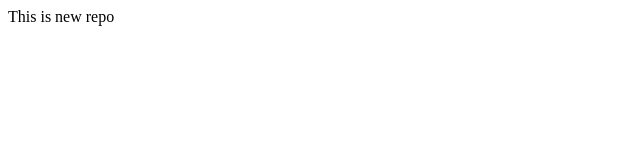
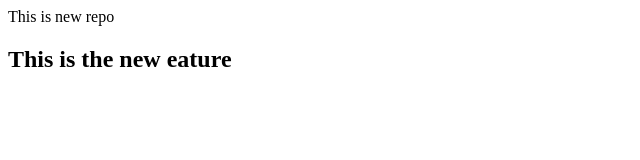
Before and after one commit to AdarshShukla1/localrepo, a plain HTML site: page index.html in a window 1280 px wide. Shown: the whole page, without its empty margins (0-640 px from the left). Drawn offline with Linux system fonts and the light colour scheme.

Commit message:
Adding new lines

```diff
--- a/index.html
+++ b/index.html
@@ -1 +1,2 @@
 <p>This is new repo</p>
+<p><h2>This is the new eature</h2></p>
```
